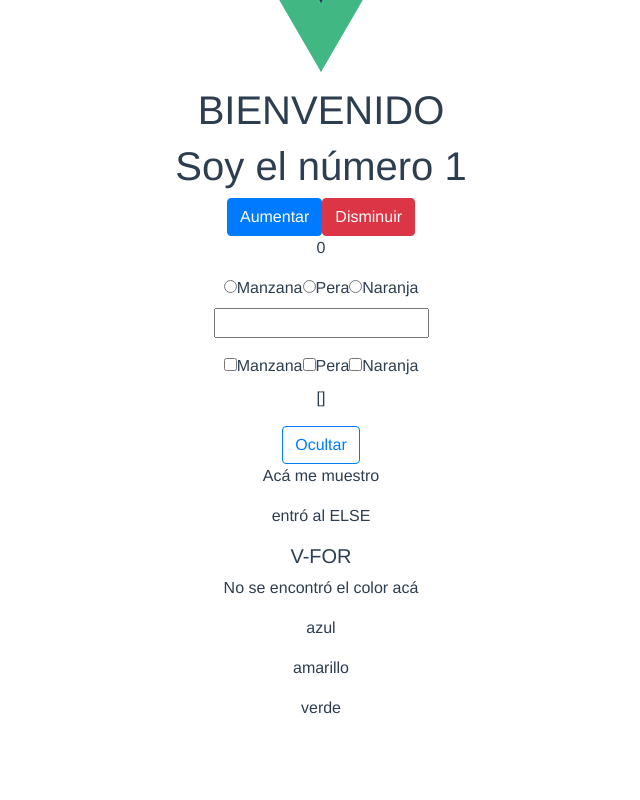
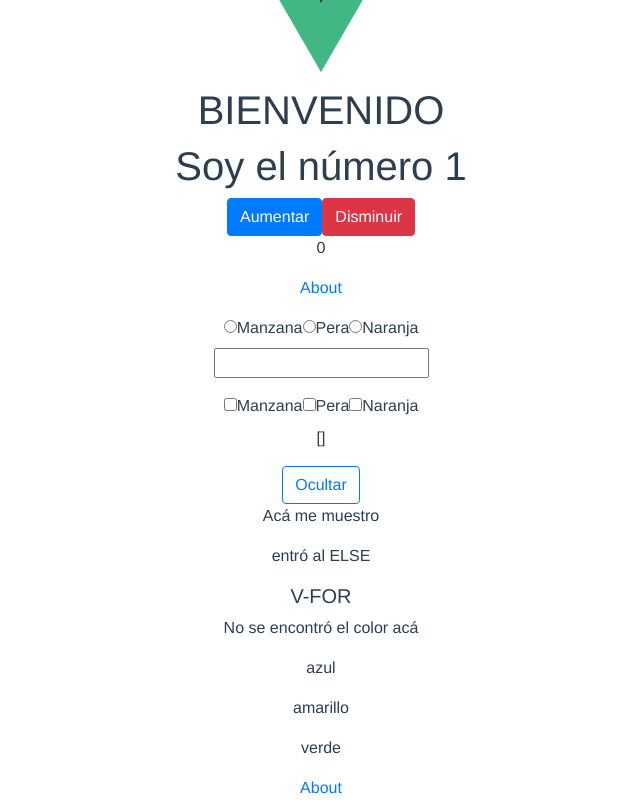
Before and after one commit to Juanver/curso-vue, a Vue app: page / in a window 1280 px wide. Shown: the part 198-998 px from the top of the page, without its empty margins (319-959 px from the left). Before the commit the page ends 934 px from the top, so only its background shows below. Built offline with nearby package versions, Linux system fonts and the light colour scheme.

Commit message:
vue router

```diff
--- a/src/App.vue
+++ b/src/App.vue
@@ -2,7 +2,7 @@
   <div id="app">
     <div id="nav">
       <router-link to="/">Home</router-link> |
-      <router-link to="/sobre">About</router-link>
+      <router-link :to="{name:'About'}">About</router-link>
     </div>
     <router-view/>
   </div>
--- a/src/router/index.js
+++ b/src/router/index.js
@@ -23,10 +23,14 @@ const routes = [
     path:'/ejemplo',
     name: 'Ejemplo',
     component: Ejemplo
-  }
+  },
 ]
 
+
 const router = new VueRouter({
+  scrollBehavior(){
+    return {x:0, y:0};
+  },
   mode: 'history',
   base: process.env.BASE_URL,
   routes
--- a/src/views/Home.vue
+++ b/src/views/Home.vue
@@ -7,6 +7,7 @@
       <button class="btn btn-danger" @click="disminuir">Disminuir</button>
       <p>{{ this.numero }}</p>
     </div>
+    <router-link :to="{name:'About'}">About</router-link>
     <div>
       <p>{{this.fruta_seleccionada}}</p>
       <form>
@@ -50,6 +51,7 @@
         <p>No se encontró el color acá</p>
       </div>
     </div>
+    <router-link :to="{name:'About'}">About</router-link>
   </div>
 </template>
 
```
